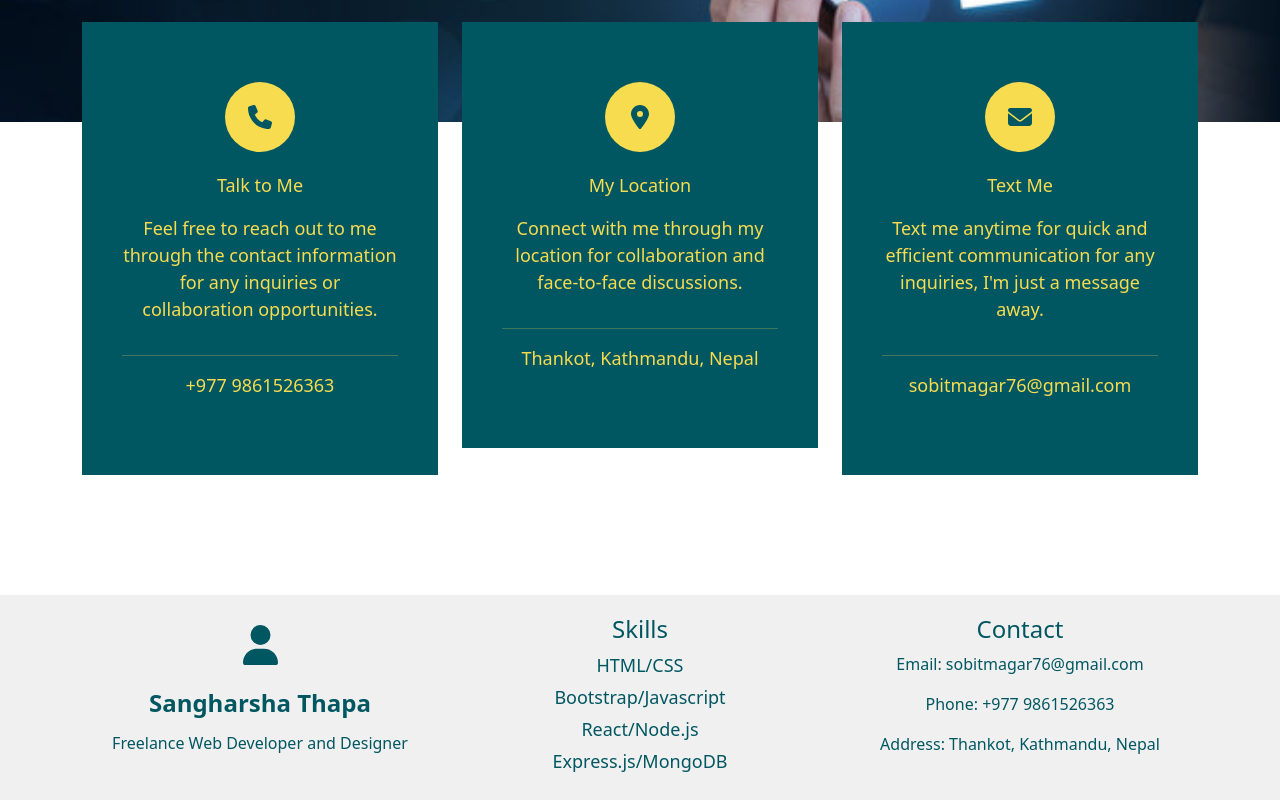
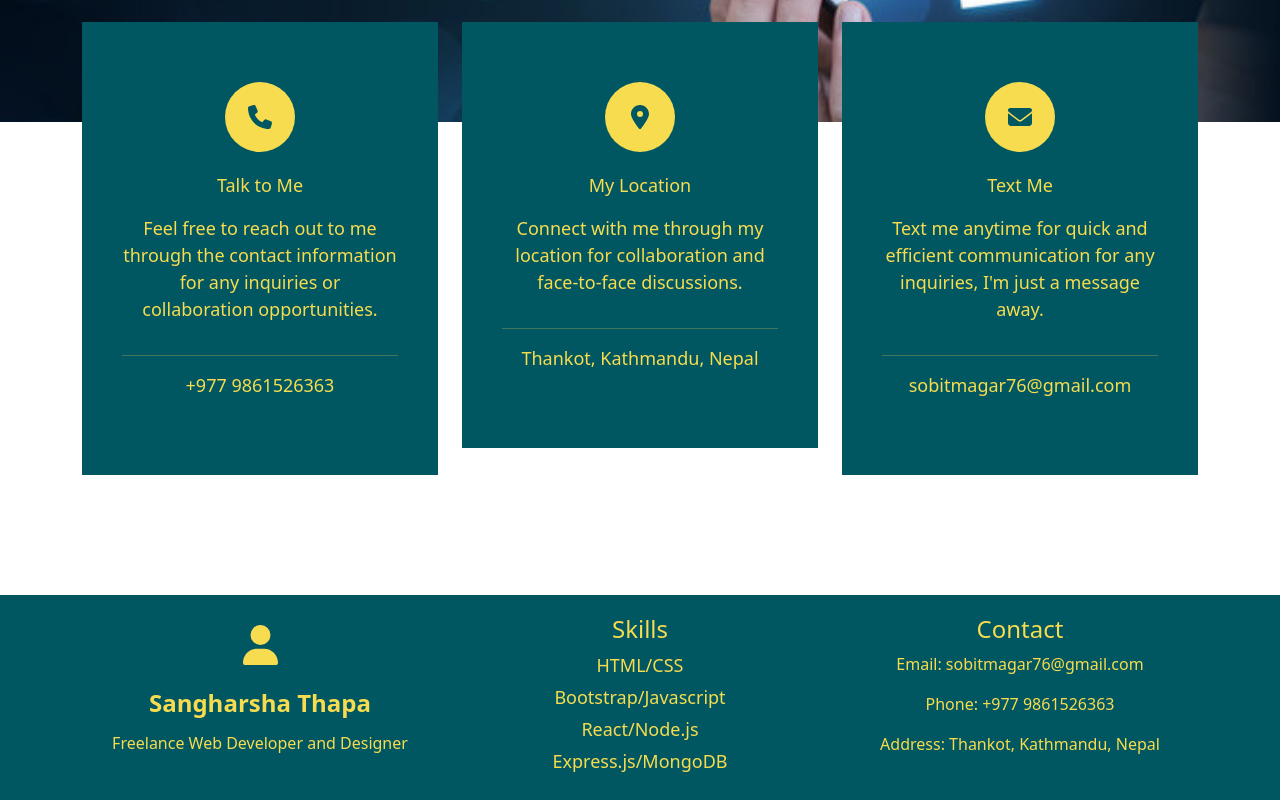
Before and after one commit to Sangharsha564/portfolio, a React (Create React App) app: page / in a window 1280 px wide. Shown: the part 3078-3878 px from the top of the page. Built offline with nearby package versions, Linux system fonts and the light colour scheme.

Commit message:
homepage

```diff
--- a/package.json
+++ b/package.json
@@ -1,6 +1,5 @@
 {
   "name": "frontend",
-  "homepage": "https://Sangharsha564.github.io/portfolio",
   "version": "0.1.0",
   "private": true,
   "dependencies": {
@@ -25,8 +24,6 @@
   },
   "scripts": {
     "start": "react-scripts start",
-  "predeploy": "npm run build",
-   "deploy": "gh-pages -d build",
     "build": "react-scripts build",
     "test": "react-scripts test",
     "eject": "react-scripts eject"
--- a/src/App.js
+++ b/src/App.js
@@ -1,15 +1,9 @@
 import './App.css';
-import { BrowserRouter as Router, Routes, Route } from 'react-router-dom';
 import Homepage from './Pages/Homepage';
 
 function App() {
   return (
-    <Router>
-      <Routes>
-
-        <Route path="/" element={<Homepage />} />
-      </Routes>
-    </Router>
+    <Homepage/>
   );
 }
 
--- a/src/Components/Footer.jsx
+++ b/src/Components/Footer.jsx
@@ -7,8 +7,8 @@ import { FontAwesomeIcon } from '@fortawesome/react-fontawesome';
 import { faUser } from '@fortawesome/free-solid-svg-icons';
 
 const StyledFooter = styled.footer`
-  background-color: #F1F0F0;
-  color: #015761;
+  background-color: #015761;
+  color: #F7DC4F;
   padding: 20px 0;
 `;
 
```
